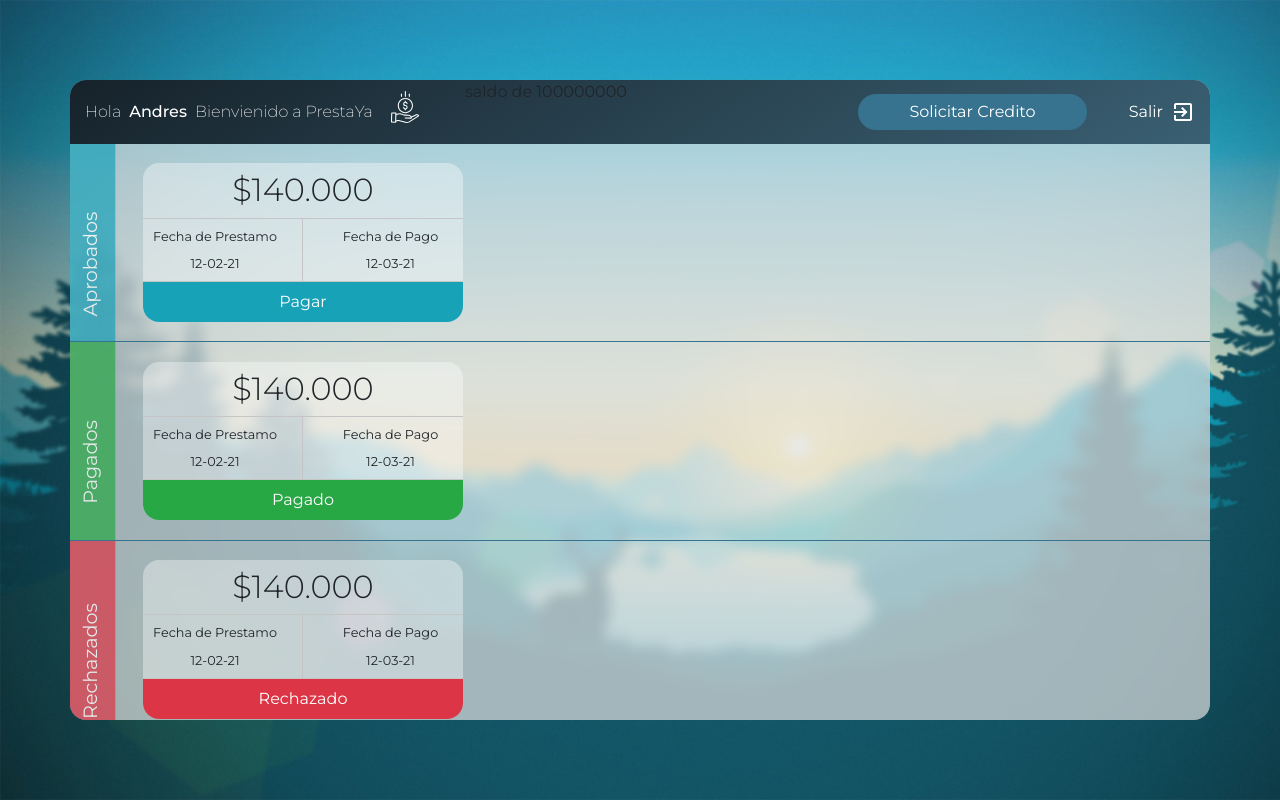
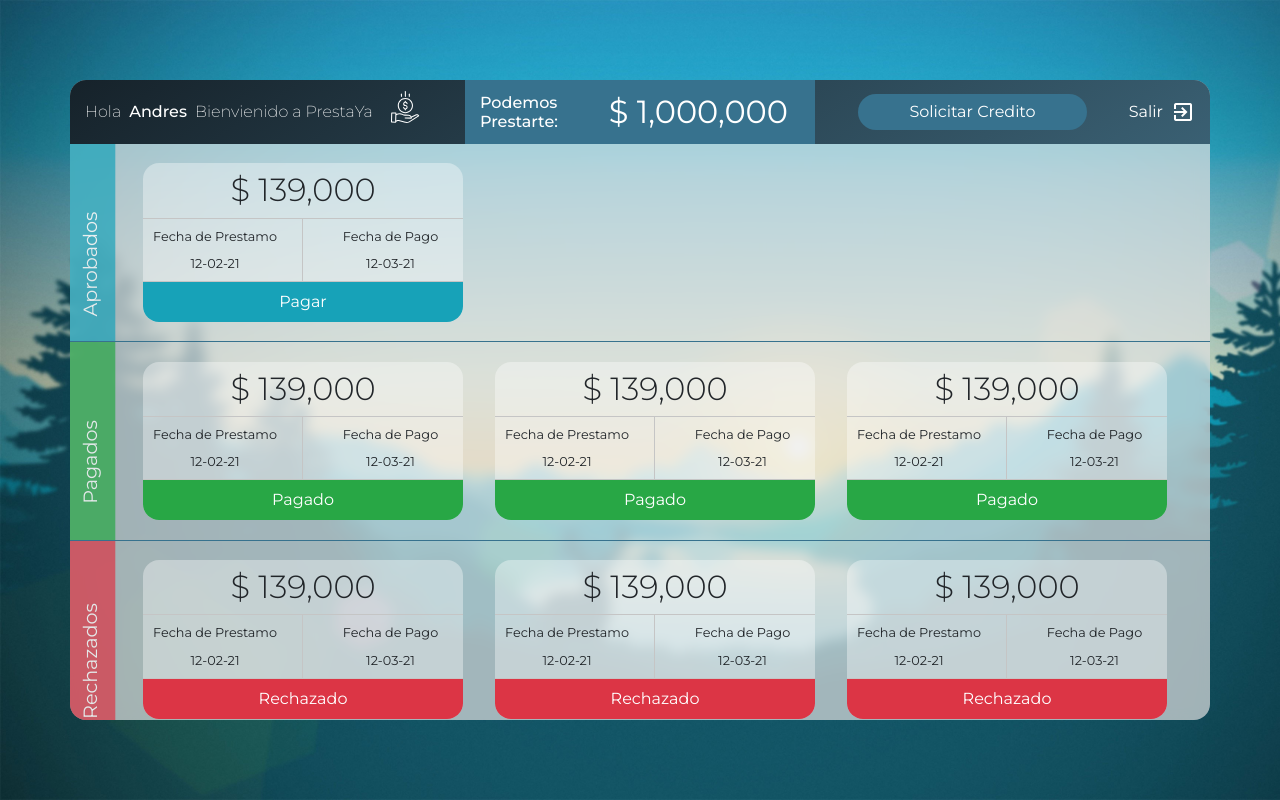
Before and after one commit to andres7leon/prueba-prestaya, an Angular app: page /inicio in a window 1280 px wide. Built offline with nearby package versions, Linux system fonts and the light colour scheme.

Commit message:
se crea modulo de valor base y event lister para su cambio

```diff
--- a/src/app/views/home/home.component.html
+++ b/src/app/views/home/home.component.html
@@ -1,4 +1,4 @@
-<div class="container-fluid bg-warning h-100">
+<div class="container-fluid h-100">
   <div class="row ">
     <div class="col-12">
       <div class="container cont-home">
@@ -9,7 +9,7 @@
                 <h1 class="title">Hola <span class="name-user"> Andres </span> Bienvienido a PrestaYa <img class="img" src="/assets/imgs/logo-white.svg" alt="Logo"> </h1>
               </div>
               <div class="col-4">
-                saldo de 100000000
+                <app-loan></app-loan>
               </div>
               <div class="col-4 cont-user">
                 <div class="row h-100">
@@ -39,6 +39,14 @@
               <div class="cont-cards">
                 <div class="cards">
                   <app-card [type]="'ok'"></app-card>
+                  <app-card [type]="'ok'"></app-card>
+                  <app-card [type]="'ok'"></app-card>
+                  <app-card [type]="'ok'"></app-card>
+                  <app-card [type]="'ok'"></app-card>
+                  <app-card [type]="'ok'"></app-card>
+                  <app-card [type]="'ok'"></app-card>
+                  <app-card [type]="'ok'"></app-card>
+                  <app-card [type]="'ok'"></app-card>
                 </div>
               </div>
             </div>
@@ -46,6 +54,8 @@
               <h2 class="sub-title bg-danger">Rechazados</h2>
               <div class="cont-cards">
                 <div class="cards">
+                  <app-card [type]="'fail'"></app-card>
+                  <app-card [type]="'fail'"></app-card>
                   <app-card [type]="'fail'"></app-card>
                 </div>
               </div>
--- a/src/app/views/home/home.module.ts
+++ b/src/app/views/home/home.module.ts
@@ -4,6 +4,7 @@ import { HomeComponent } from './home.component';
 import { HomeRoutingModule } from './home-routing.module';
 import { FormsModule, ReactiveFormsModule } from '@angular/forms';
 import { CardModule } from '../shared/modules/card/card.module';
+import { LoanModule } from '../shared/modules/loan/loan.module';
 
 @NgModule({
   declarations: [HomeComponent],
@@ -12,7 +13,8 @@ import { CardModule } from '../shared/modules/card/card.module';
     HomeRoutingModule,
     FormsModule,
     ReactiveFormsModule,
-    CardModule
+    CardModule,
+    LoanModule
   ]
 })
 export class HomeModule { }
--- a/src/app/views/shared/modules/card/card.component.html
+++ b/src/app/views/shared/modules/card/card.component.html
@@ -1,5 +1,5 @@
 <div class="card-custom">
-  <h2 class="text-value">$140.000</h2>
+  <h2 class="text-value">{{ valueLoan | currency:'$ ':'symbol':'3.0' }}</h2>
   <div class="row cont-description">
     <div class="col-6 separete">
       <p class="text-date"> Fecha de Prestamo </p>
@@ -11,6 +11,6 @@
     </div>
   </div>
   <button class="btn-pay bg-info" *ngIf="type === 'pending'">Pagar</button>
-  <button class="btn-pay bg-success" *ngIf="type === 'ok'">Pagado</button>
-  <button class="btn-pay bg-danger" *ngIf="type === 'fail'">Rechazado</button>
+  <p class="btn-pay bg-success" *ngIf="type === 'ok'">Pagado</p>
+  <p class="btn-pay bg-danger" *ngIf="type === 'fail'">Rechazado</p>
 </div>
--- a/src/app/views/shared/modules/card/card.component.scss
+++ b/src/app/views/shared/modules/card/card.component.scss
@@ -5,6 +5,7 @@
   background-color: #ffffff5c;
   overflow: hidden;
   border-radius: 1rem;
+  margin-right: 2rem;
   .text-value {
     font-weight: 300;
     text-align: center;
@@ -28,5 +29,7 @@
     border: none;
     height: 2.5rem;
     color: $color-white;
+    margin: 0;
+    @include display-center;
   }
 }
--- a/src/app/views/shared/modules/card/card.component.ts
+++ b/src/app/views/shared/modules/card/card.component.ts
@@ -8,6 +8,7 @@ import { Component, OnInit, Input } from '@angular/core';
 export class CardComponent implements OnInit {
 
   @Input() type = 'pending';
+  valueLoan = 139000;
 
   constructor() {
   }
--- /dev/null
+++ b/src/app/views/shared/modules/loan/loan.component.html
@@ -0,0 +1,8 @@
+<div class="cont-loan row">
+  <div class="col-4">
+    <h3 class="text-loan">Podemos Prestarte:</h3>
+  </div>
+  <div class="col-8">
+    <p class="text-value">{{loanBase | currency:'$ ':'symbol':'3.0'}}</p>
+  </div>
+</div>
--- /dev/null
+++ b/src/app/views/shared/modules/loan/loan.component.scss
@@ -0,0 +1,18 @@
+@import "~src/styles";
+.cont-loan {
+  height: 100%;
+  width: 100%;
+  background-color: $color-blue-dark;
+  margin: 0;
+  .text-loan,
+  .text-value {
+    height: 100%;
+    width: 100%;
+    @include display-center;
+    color: $color-white;
+    font-size: 1rem;
+  }
+  .text-value {
+    font-size: 2rem;
+  }
+}
--- /dev/null
+++ b/src/app/views/shared/modules/loan/loan.component.ts
@@ -0,0 +1,19 @@
+import { Component, OnInit, Input } from '@angular/core';
+import { environment } from '../../../../../environments/environment';
+
+@Component({
+  selector: 'app-loan',
+  templateUrl: './loan.component.html',
+  styleUrls: ['./loan.component.scss']
+})
+export class LoanComponent implements OnInit {
+
+  loanBase = environment.valueLoanBase;
+
+  constructor() {
+  }
+
+  ngOnInit(): void {
+  }
+
+}
--- a/src/environments/environment.prod.ts
+++ b/src/environments/environment.prod.ts
@@ -1,3 +1,4 @@
 export const environment = {
-  production: true
+  production: true,
+  valueLoanBase: 1000000,
 };
--- a/src/environments/environment.ts
+++ b/src/environments/environment.ts
@@ -3,7 +3,8 @@
 // The list of file replacements can be found in `angular.json`.
 
 export const environment = {
-  production: false
+  production: false,
+  valueLoanBase: 1000000,
 };
 
 /*
```
Also changed, not shown: src/app/views/shared/event-lister/notify.event.ts (added, +17 -0 lines), src/app/views/shared/modules/loan/loan.module.ts (added, +12 -0 lines), 1 other file (tests, documents, lock files or other folders).
